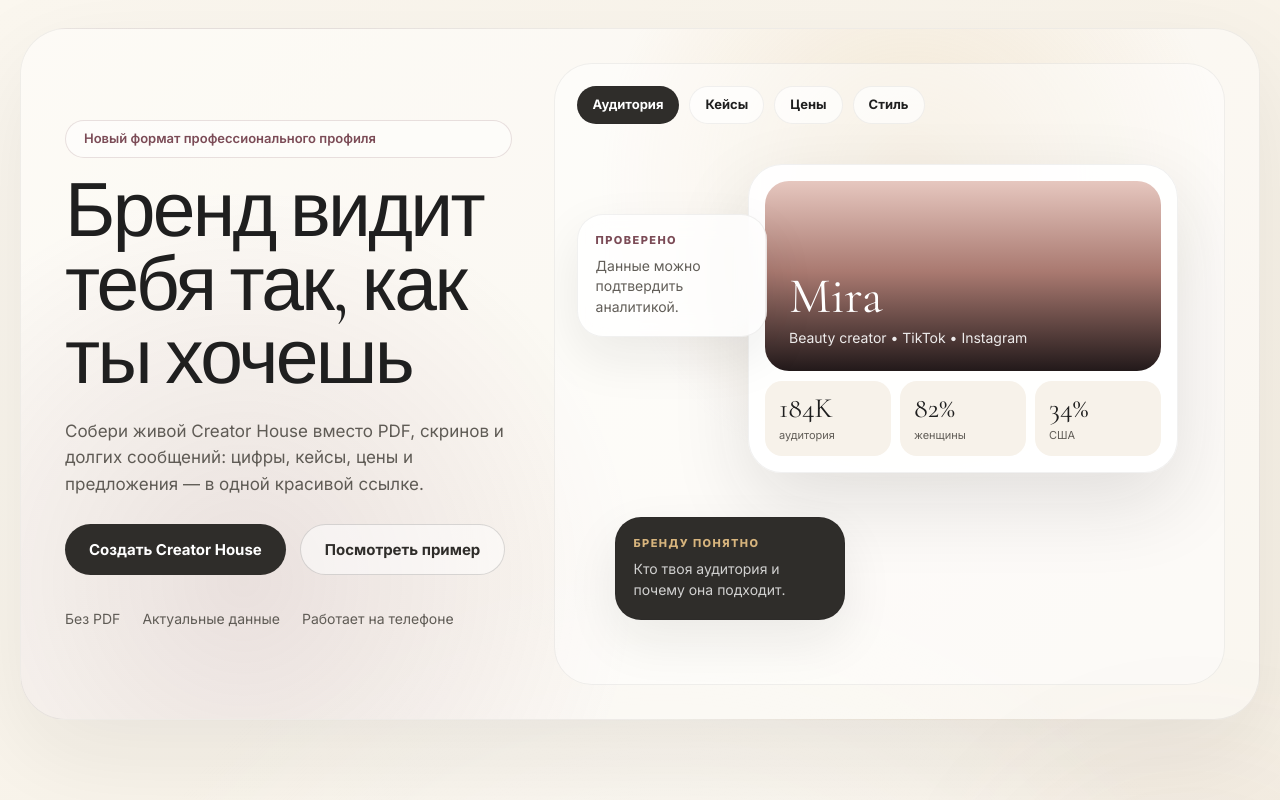
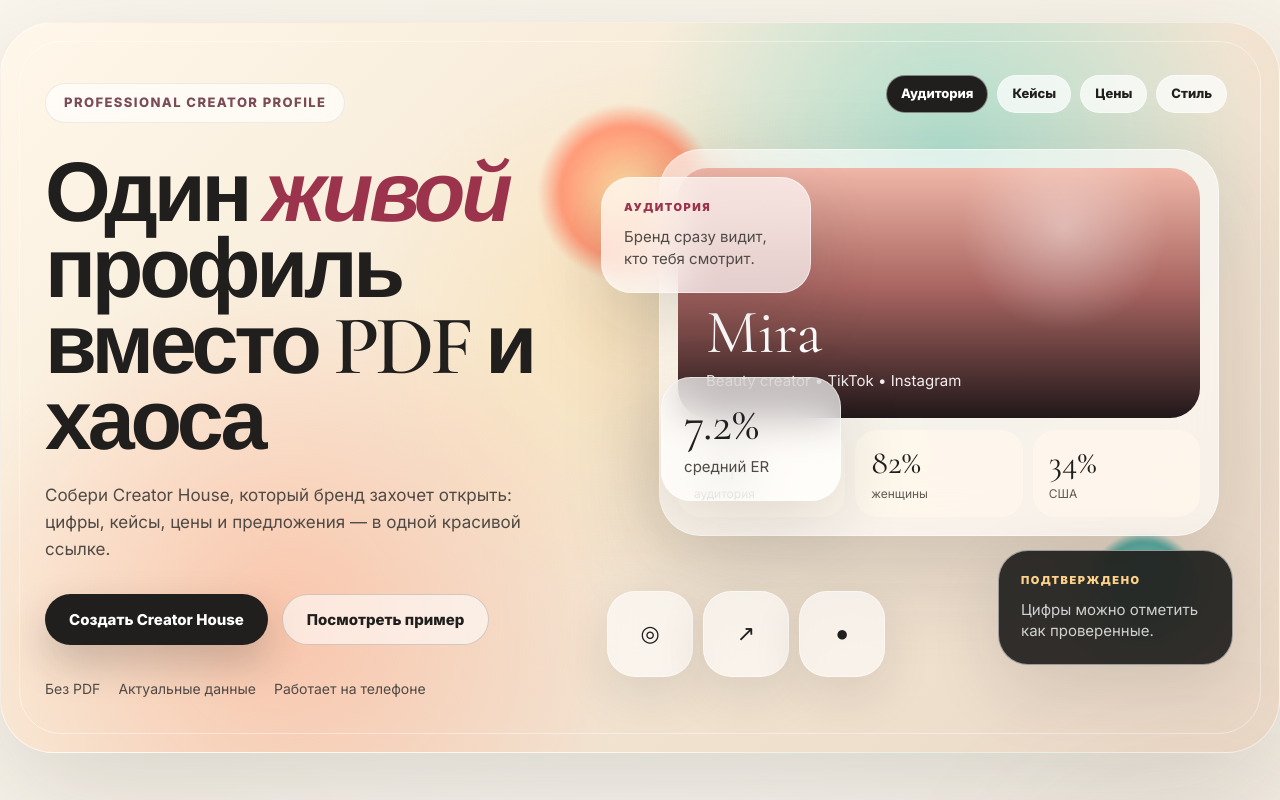
Before and after one commit to tsstish/creator-house, a Next.js app: page / in a window 1280 px wide. Shown: the top 800 px of the page. Built offline with nearby package versions, Linux system fonts and the light colour scheme.

Commit message:
Update page.tsx

```diff
--- a/app/page.tsx
+++ b/app/page.tsx
@@ -1,66 +1,57 @@
 export default function Home() {
   return (
     <main className="hero-page">
-      {/* NEW HERO */}
+{/* COSMIC HERO */}
 
-<section className="new-hero">
-  <div className="new-hero-shell">
-    <div className="new-hero-grid">
-      <div
-        style={{
-          display: "flex",
-          flexDirection: "column",
-          justifyContent: "center",
-          padding: "20px 10px",
-        }}
-      >
-        <div className="section-kicker">
-          Новый формат профессионального профиля
+<section className="cosmic-hero">
+  <div className="cosmic-shell">
+    <div className="cosmic-orb one" />
+    <div className="cosmic-orb two" />
+
+    <div className="cosmic-grid">
+      <div className="cosmic-left">
+        <div>
+          <div className="cosmic-kicker">
+            professional creator profile
           </div>
 
-        <h1 className="display new-hero-title">
-          Бренд видит тебя так, как ты хочешь
+          <h1 className="cosmic-title">
+            Один <em>живой</em> профиль вместо PDF и хаоса
           </h1>
 
-        <p className="new-hero-text">
-          Собери живой Creator House вместо PDF, скринов и долгих сообщений:
-          цифры, кейсы, цены и предложения — в одной красивой ссылке.
+          <p className="cosmic-text">
+            Собери Creator House, который бренд захочет открыть: цифры,
+            кейсы, цены и предложения — в одной красивой ссылке.
           </p>
 
-        <div className="new-hero-actions">
-          <button className="new-hero-primary">Создать Creator House</button>
-          <button className="new-hero-secondary">Посмотреть пример</button>
+          <div className="cosmic-actions">
+            <button className="cosmic-primary">Создать Creator House</button>
+            <button className="cosmic-secondary">Посмотреть пример</button>
           </div>
 
-        <div
-          style={{
-            display: "flex",
-            gap: 22,
-            flexWrap: "wrap",
-            color: "#5F5B55",
-            fontSize: 14,
-          }}
-        >
+          <div className="cosmic-proof">
             <span>Без PDF</span>
             <span>Актуальные данные</span>
             <span>Работает на телефоне</span>
           </div>
         </div>
-
-      <div className="new-builder">
-        <input id="hero-audience" name="hero-builder" type="radio" defaultChecked />
-        <input id="hero-cases" name="hero-builder" type="radio" />
-        <input id="hero-price" name="hero-builder" type="radio" />
-        <input id="hero-style" name="hero-builder" type="radio" />
-
-        <div className="new-builder-tabs">
-          <label htmlFor="hero-audience">Аудитория</label>
-          <label htmlFor="hero-cases">Кейсы</label>
-          <label htmlFor="hero-price">Цены</label>
-          <label htmlFor="hero-style">Стиль</label>
       </div>
 
-        <div className="new-builder-scene">
+      <div className="cosmic-right">
+        <div className="cosmic-tabs">
+          <input id="cosmic-audience" name="cosmic-tabs" type="radio" defaultChecked />
+          <input id="cosmic-cases" name="cosmic-tabs" type="radio" />
+          <input id="cosmic-price" name="cosmic-tabs" type="radio" />
+          <input id="cosmic-style" name="cosmic-tabs" type="radio" />
+
+          <div className="cosmic-tab-row">
+            <label htmlFor="cosmic-audience">Аудитория</label>
+            <label htmlFor="cosmic-cases">Кейсы</label>
+            <label htmlFor="cosmic-price">Цены</label>
+            <label htmlFor="cosmic-style">Стиль</label>
+          </div>
+
+          <div className="cosmic-scene">
             {[
               {
                 cls: "audience",
@@ -71,20 +62,24 @@ export default function Home() {
                   ["82%", "женщины"],
                   ["34%", "США"],
                 ],
-              float1: ["Проверено", "Данные можно подтвердить аналитикой."],
-              float2: ["Бренду понятно", "Кто твоя аудитория и почему она подходит."],
+                top: ["Аудитория", "Бренд сразу видит, кто тебя смотрит."],
+                dark: ["Подтверждено", "Цифры можно отметить как проверенные."],
+                number: "7.2%",
+                numberLabel: "средний ER",
               },
               {
                 cls: "cases",
                 name: "Daniel",
                 role: "Travel creator • Instagram • YouTube",
                 metrics: [
-                ["2.4M", "просмотров"],
+                  ["2.4M", "views"],
                   ["14", "кейсов"],
-                ["9.1%", "ER"],
+                  ["312K", "hotel review"],
                 ],
-              float1: ["Кейсы", "Покажи результаты прошлых интеграций."],
-              float2: ["Больше доверия", "Бренд видит не обещания, а факты."],
+                top: ["Кейсы", "Покажи результаты прошлых интеграций."],
+                dark: ["Больше доверия", "Не обещания, а реальные результаты."],
+                number: "680K",
+                numberLabel: "охваты за 30 дней",
               },
               {
                 cls: "price",
@@ -93,10 +88,12 @@ export default function Home() {
                 metrics: [
                   ["$950", "Stories"],
                   ["$1400", "Reels"],
-                ["$2200", "пакет"],
+                  ["$2200", "package"],
                 ],
-              float1: ["Цены без неловкости", "Форматы и условия уже собраны."],
-              float2: ["Быстрее решение", "Бренду проще понять бюджет."],
+                top: ["Цены", "Форматы и условия уже собраны."],
+                dark: ["Без неловкости", "Бренд понимает бюджет заранее."],
+                number: "3",
+                numberLabel: "готовых пакета",
               },
               {
                 cls: "style",
@@ -107,54 +104,75 @@ export default function Home() {
                   ["Brand", "версия"],
                   ["Link", "одна ссылка"],
                 ],
-              float1: ["Под свою нишу", "Beauty, travel, family или business."],
-              float2: ["Не шаблон", "Профиль выглядит как твой личный формат."],
+                top: ["Стиль", "Профиль меняется под твою нишу."],
+                dark: ["Не шаблон", "Creator House выглядит как твой формат."],
+                number: "1",
+                numberLabel: "ссылка для бренда",
               },
             ].map((item) => (
-            <div key={item.cls} className={`builder-state ${item.cls}`}>
+              <div key={item.cls} className={`cosmic-state ${item.cls}`}>
                 <div
-                className="float-card"
+                  className="cosmic-float"
                   style={{
-                  left: 0,
-                  top: 72,
-                  width: 190,
+                    left: 18,
+                    top: 120,
+                    width: 210,
                   }}
                 >
-                <div className="float-title">{item.float1[0]}</div>
-                <div className="float-text">{item.float1[1]}</div>
+                  <div className="cosmic-float-title">{item.top[0]}</div>
+                  <div className="cosmic-float-text">{item.top[1]}</div>
                 </div>
 
                 <div
-                className="creator-main-card"
+                  className="cosmic-float"
+                  style={{
+                    left: 78,
+                    top: 320,
+                    width: 180,
+                  }}
                 >
-                <div className="creator-cover">
-                  <div className="creator-name">{item.name}</div>
-                  <div className="creator-role">{item.role}</div>
+                  <div className="cosmic-big-number">{item.number}</div>
+                  <div className="cosmic-float-text" style={{ marginTop: 8 }}>
+                    {item.numberLabel}
+                  </div>
                 </div>
 
-                <div className="creator-metrics">
+                <div className="cosmic-main-card">
+                  <div className="cosmic-cover">
+                    <div className="cosmic-name">{item.name}</div>
+                    <div className="cosmic-role">{item.role}</div>
+                  </div>
+
+                  <div className="cosmic-metrics">
                     {item.metrics.map(([value, label]) => (
-                    <div key={label} className="creator-metric">
-                      <div className="creator-value">{value}</div>
-                      <div className="creator-label">{label}</div>
+                      <div key={label} className="cosmic-metric">
+                        <div className="cosmic-value">{value}</div>
+                        <div className="cosmic-label">{label}</div>
                       </div>
                     ))}
                   </div>
                 </div>
 
                 <div
-                className="float-card float-dark"
+                  className="cosmic-float dark"
                   style={{
-                  left: 38,
+                    right: 12,
                     bottom: 42,
-                  width: 230,
+                    width: 235,
                   }}
                 >
-                <div className="float-title">{item.float2[0]}</div>
-                <div className="float-text">{item.float2[1]}</div>
+                  <div className="cosmic-float-title">{item.dark[0]}</div>
+                  <div className="cosmic-float-text">{item.dark[1]}</div>
+                </div>
+
+                <div className="cosmic-mini-strip">
+                  <div className="cosmic-mini">◎</div>
+                  <div className="cosmic-mini">↗</div>
+                  <div className="cosmic-mini">●</div>
                 </div>
               </div>
             ))}
+          </div>
         </div>
       </div>
     </div>
```
Lines whose indentation alone changed are shown as unchanged.
